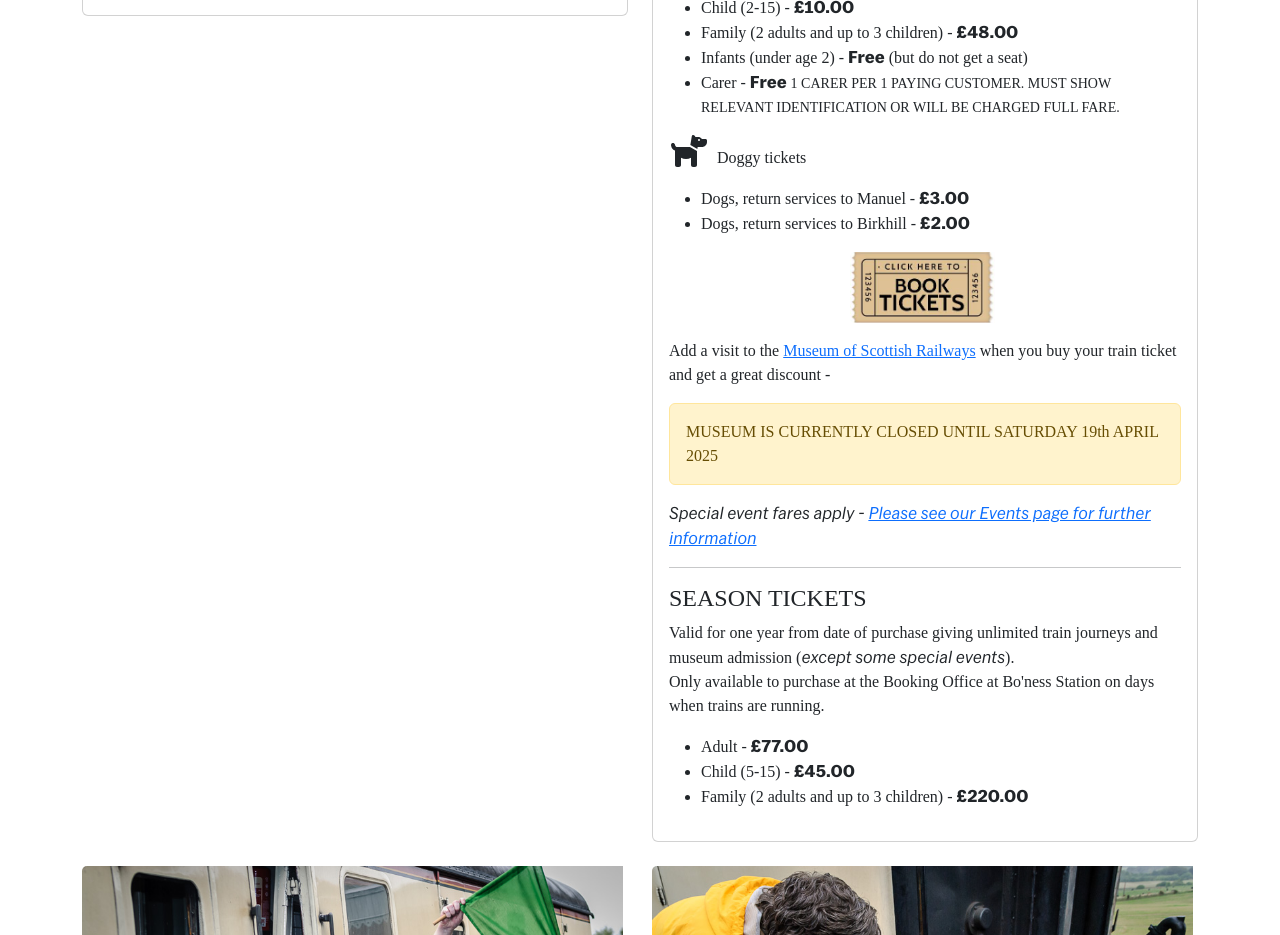
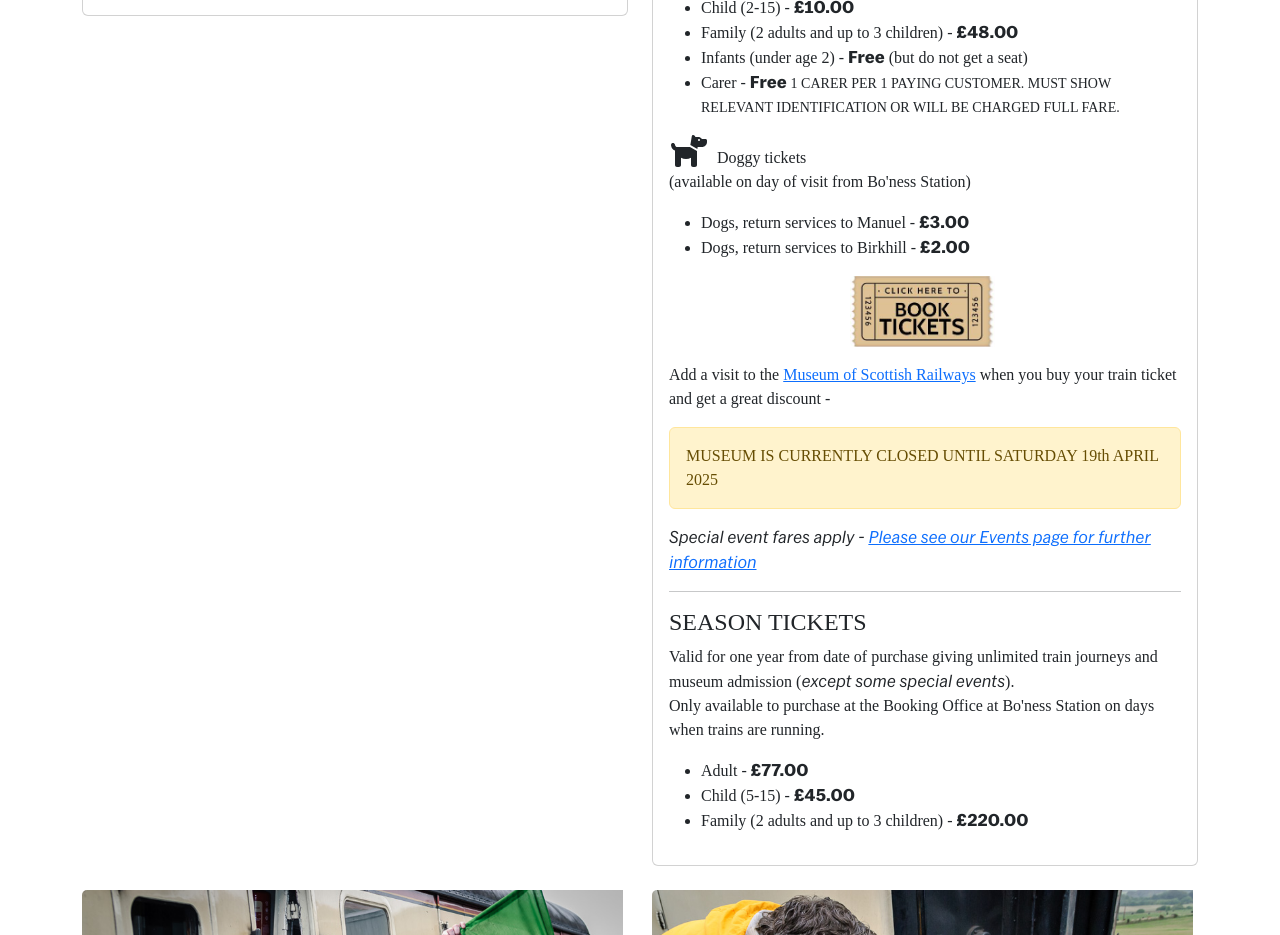
Before and after one commit to thepurpleblob/bk3, a Vue app: page /plan in a window 1280 px wide. Shown: the part 960-1895 px from the top of the page. Built offline with nearby package versions, Linux system fonts and the light colour scheme; no server answers; a web font is replaced by a local one; what v-calendar would draw is missing.

Commit message:
qualified doggy tickets

```diff
--- a/src/components/FaresBlock.vue
+++ b/src/components/FaresBlock.vue
@@ -22,7 +22,8 @@
                 </ul>
 
                 <p>
-                    <font-awesome-icon class="fa-fw pe-1" size="2x" icon="dog"/> Doggy tickets
+                    <font-awesome-icon class="fa-fw pe-1" size="2x" icon="dog"/> Doggy tickets<br />
+                    (available on day of visit from Bo'ness Station)
                 </p>
 
                 <ul>
```
